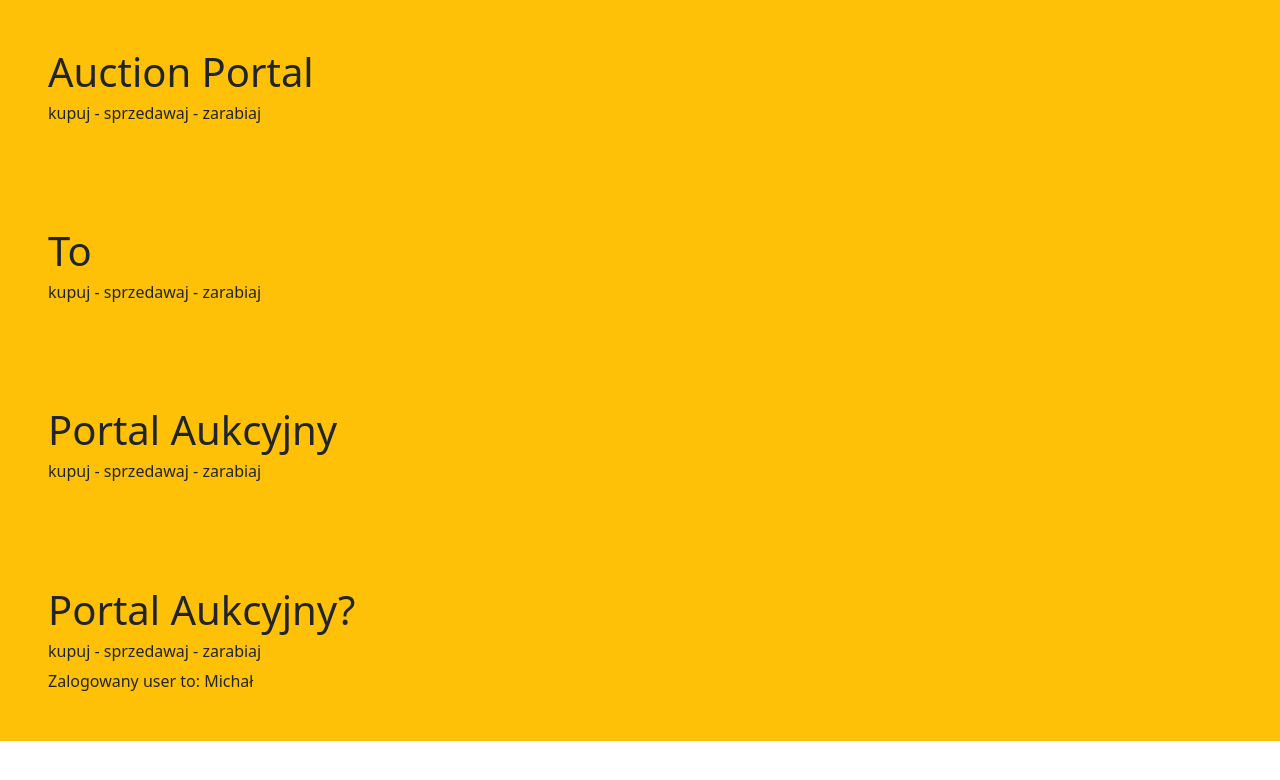
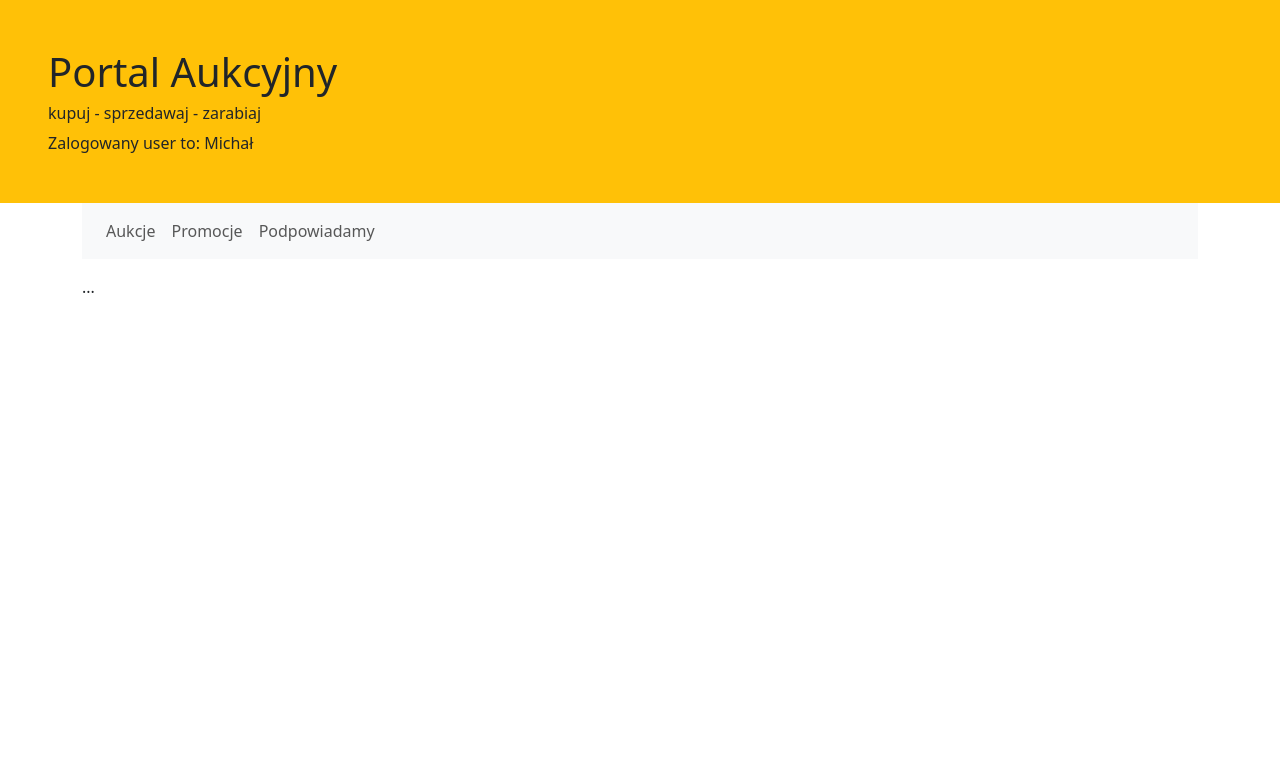
Before and after one commit to michaljabi/20251201-react, a React (Vite) app in the folder auction-portal/: page /auctions in a window 1280 px wide. Shown: the top 780 px of the page. Built offline with nearby package versions, Linux system fonts and the light colour scheme.

Commit message:
task(6): MainMenu component - intial JSX.

```diff
--- a/auction-portal/src/App.jsx
+++ b/auction-portal/src/App.jsx
@@ -1,15 +1,16 @@
 import { Header } from "./Header.jsx";
+import { MainMenu } from "./MainMenu.jsx";
 
 export function App() {
-
-  const title = "Portal Aukcyjny?"
+  const title = "Portal Aukcyjny";
 
   return (
     <>
-      <Header />
-      <Header appTitle="To" />
-      <Header appTitle="Portal Aukcyjny" />
-      <Header appTitle={title} user={{name: 'Michał'}} />
+      <Header appTitle={title} user={{ name: "Michał" }} />
+      <main className="container">
+        <MainMenu />
+        <section>...</section>
+      </main>
     </>
   );
 }
--- /dev/null
+++ b/auction-portal/src/MainMenu.jsx
@@ -0,0 +1,28 @@
+ export function MainMenu() {
+  return (
+    <nav className="navbar navbar-expand-lg navbar-light bg-light px-3 mb-3">
+      <button className="navbar-toggler" type="button">
+        <span className="navbar-toggler-icon"></span>
+      </button>
+      <div className={"collapse navbar-collapse" + " show"}>
+        <ul className="navbar-nav">
+          <li className="nav-item">
+            <a className="nav-link" href="auctions">
+              Aukcje
+            </a>
+          </li>
+          <li className="nav-item">
+            <a className="nav-link" href="promotions">
+              Promocje
+            </a>
+          </li>
+          <li className="nav-item">
+            <a className="nav-link" href="advices">
+              Podpowiadamy
+            </a>
+          </li>
+        </ul>
+      </div>
+    </nav>
+  );
+}
```
